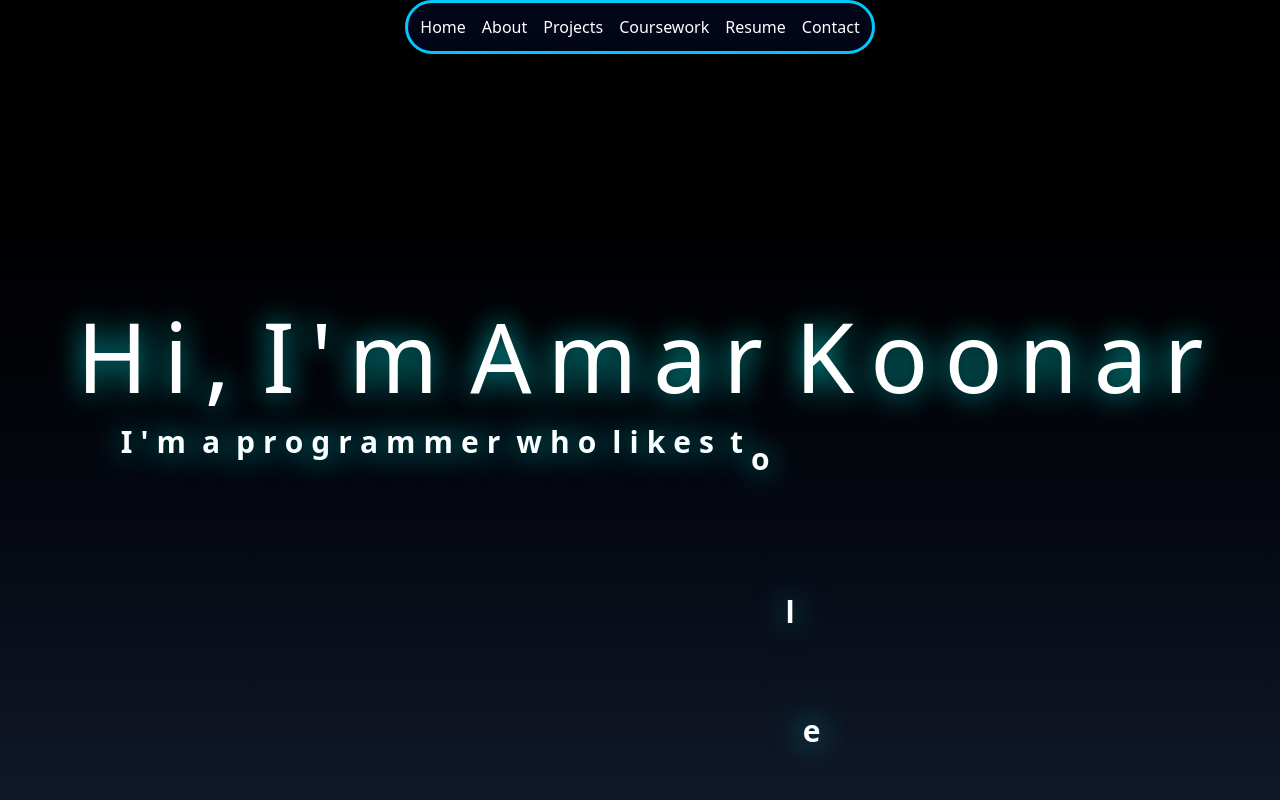
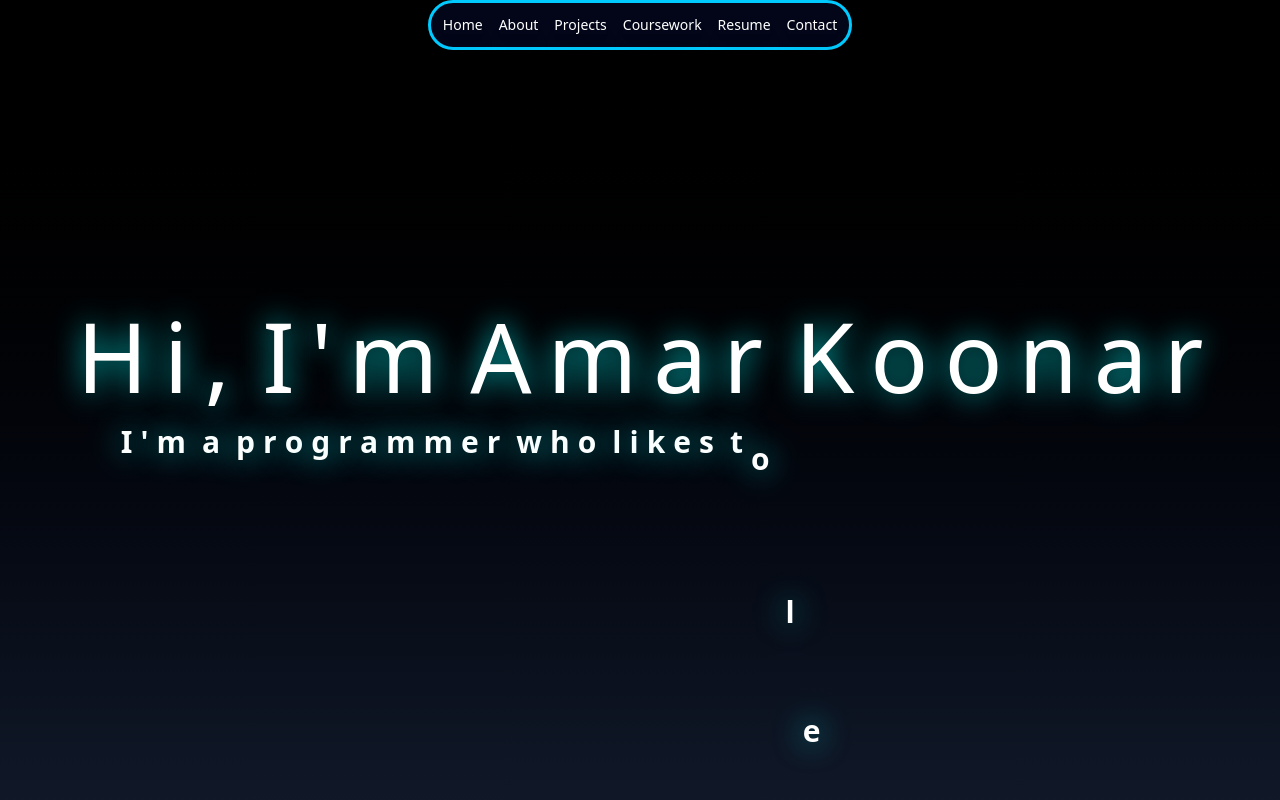
Before and after one commit to AmarKoonar/Amarkoonar.github.io, a Next.js app in the folder frontend/: page / in a window 1280 px wide. Shown: the top 800 px of the page. Built offline with nearby package versions, Linux system fonts and the light colour scheme.

Commit message:
main: fixed navbar size for smaller screens and fixed animation glitch for projects

```diff
--- a/frontend/src/app/components/navbar.js
+++ b/frontend/src/app/components/navbar.js
@@ -11,7 +11,7 @@ export default function navbar() {
     <div className="group fixed w-full transition duration-300 z-50">
       <div className="flex justify-center">
             <nav className=" p-3 text-white flex flex-wrap justify-between items-center rounded-full duration-500 shadow-xl/30 bg-slate-950 group-hover:shadow-[#00FFDE] hover:border-[#00FFDE] border-[#00CAFF] lg:border-3 border-1">
-                <div className="space-x-2 p-0 sm:space-x-4 text-sm sm:text-base">
+                <div className="space-x-2 p-0 sm:space-x-4  text-xs lg:text-sm">
                 <a onClick={() => scrollToId("Title")} className="hover:cursor-pointer hover:underline shadow-xl">Home</a>
                 <a onClick={() => scrollToId("Aboutme")}  className="hover:cursor-pointer hover:underline shadow-xl ">About</a>
                 <a onClick={() => scrollToId("Projects")} className="hover:cursor-pointer hover:underline shadow-xl ">Projects</a>
--- a/frontend/src/app/sections/projects.js
+++ b/frontend/src/app/sections/projects.js
@@ -4,7 +4,7 @@ import { motion } from "framer-motion";
 
 export default function Projects() {
     const leftVariant = {
-    hidden: { opacity: 0, x: -225,transition: { duration: 0.5 },},
+    hidden: { opacity: 0, x: '-10vw',transition: { duration: 1 },},
     visible: {
       opacity: 1,
       x: 0,
@@ -17,7 +17,7 @@ export default function Projects() {
   };
 
   const rightVariant = {
-    hidden: { opacity: 0, x: 225,transition: { duration: 0.5 }, },
+    hidden: { opacity: 0, x: '5vw',transition: { duration: 1 }, },
     visible: {
       opacity: 1,
       x: 0,
```
